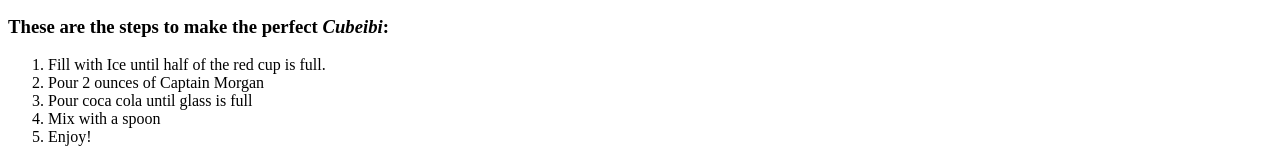
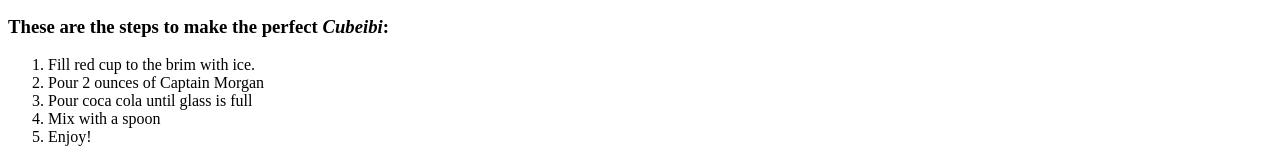
Before and after one commit to Ultimate553/odin-recipes, a plain HTML site: page recipes/cuba.html in a window 1280 px wide. Shown: the part 855-1003 px from the top of the page. Drawn offline with Linux system fonts and the light colour scheme.

Commit message:
Frogot to submit typo

```diff
--- a/recipes/cuba.html
+++ b/recipes/cuba.html
@@ -24,7 +24,7 @@
     </ul>
     <h3>These are the steps to make the perfect <em>Cubeibi</em>:</h3>
     <ol>
-        <li>Fill with Ice until half of the red cup is full.</li>
+        <li>Fill red cup to the brim with ice.</li>
         <li>Pour 2 ounces of Captain Morgan</li>
         <li>Pour coca cola until glass is full</li>
         <li>Mix with a spoon</li>
```
